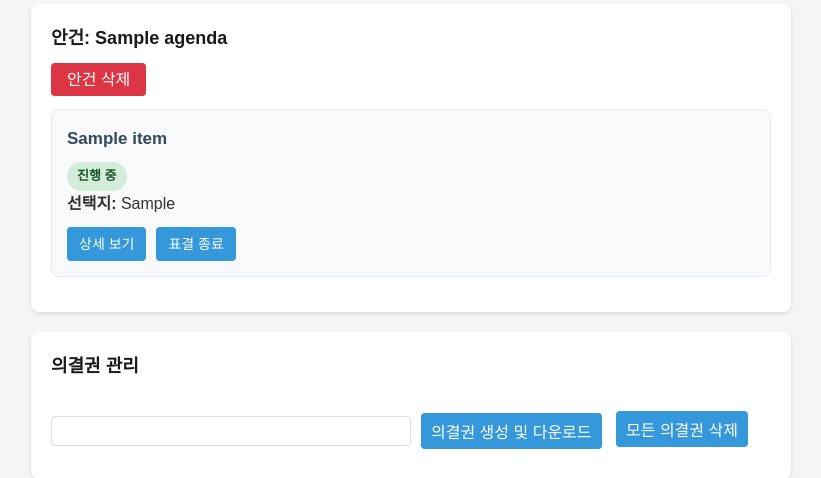
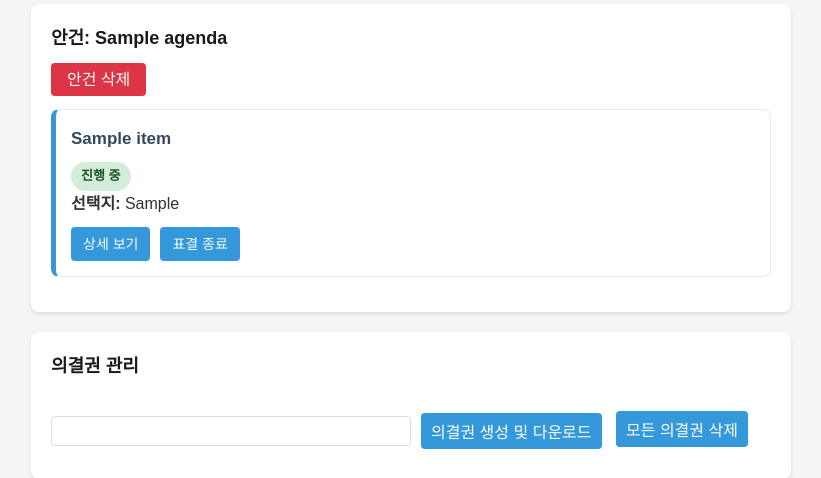
Before and after one commit to mrcha033/vote_system, a Flask app: page /admin in a window 1280 px wide. Shown: the part 631-1109 px from the top of the page, without its empty margins (229-1050 px from the left). Run offline with Flask 3, Linux system fonts and the light colour scheme; the visitor is signed in with stand-in values (Sample User, id 1); tables that the repository leaves empty hold one stand-in row (values such as "Sample post"); data that the repository does not hold is empty; parts of the project's set-up code (start-up, migrations or seed data) failed here and were passed over.

Commit message:
Consolidate vote-item styles

```diff
--- a/app/static/style.css
+++ b/app/static/style.css
@@ -172,10 +172,10 @@ button:hover {
 
 .vote-item {
     background-color: #fff;
-    border: 1px solid #eaeaea;
+    border: 1px solid #e9ecef;
     border-left: 5px solid #3498db;
     padding: 15px;
-    border-radius: 6px;
+    border-radius: 8px;
     margin-bottom: 15px;
 }
 
@@ -242,13 +242,6 @@ button:hover {
 .vote-title {
     font-size: 1.2em;
     font-weight: bold;
-}
-
-.vote-item {
-    background-color: #f8f9fa;
-    padding: 15px;
-    border-radius: 8px;
-    border: 1px solid #e9ecef;
 }
 
 .vote-header {
```
